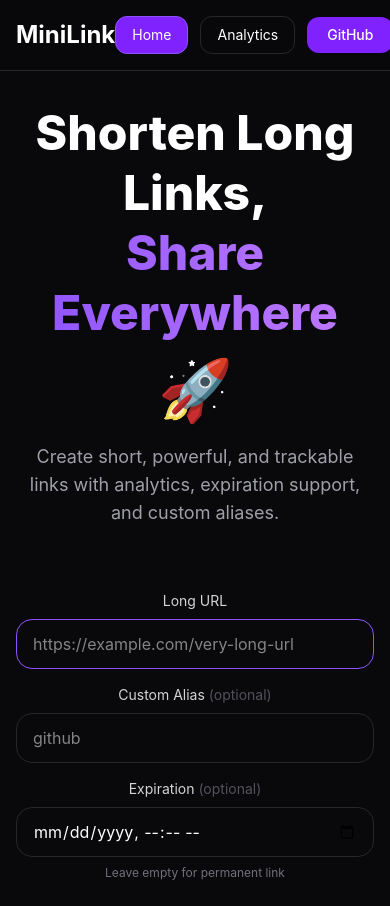
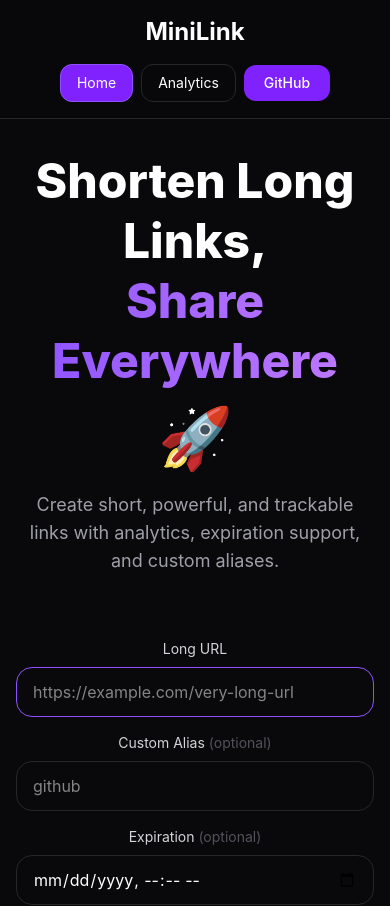
Before and after one commit to helloabdulmajid/minilink-web, a React (Vite) app: page / in a window 390 px wide. Shown: the top 906 px of the page. Built offline with nearby package versions, Linux system fonts and the light colour scheme.

Commit message:
fix: improve mobile responsive navbar layout

```diff
--- a/src/components/Navbar.jsx
+++ b/src/components/Navbar.jsx
@@ -4,13 +4,43 @@ function Navbar() {
   return (
     <nav className="border-b border-zinc-800 bg-zinc-950/80 backdrop-blur-md sticky top-0 z-50">
 
-      <div className="max-w-6xl mx-auto px-4 py-4 flex items-center justify-between">
+    <div
+  className="
+    max-w-6xl
+    mx-auto
+    px-4
+    py-4
+    flex
+    flex-col
+    md:flex-row
+    items-center
+    justify-between
+    gap-4
+  "
+>
 
-        <h1 className="text-2xl font-bold text-white">
+      <h1
+  className="
+    text-2xl
+    font-bold
+    text-white
+    text-center
+    md:text-left
+  "
+>
           MiniLink
         </h1>
 
-  <div className="flex items-center gap-3">
+  <div
+  className="
+    flex
+    items-center
+    gap-2
+    sm:gap-3
+    flex-wrap
+    justify-center
+  "
+>
 
   <Link
     to="/"
--- a/src/pages/AnalyticsPage.jsx
+++ b/src/pages/AnalyticsPage.jsx
@@ -1,6 +1,6 @@
 import { useState } from "react"
 import toast from "react-hot-toast"
-
+import Navbar from "../components/Navbar"
 import { getUrlAnalytics }
 from "../api/shortUrlApi"
 
@@ -55,7 +55,9 @@ function AnalyticsPage() {
 
   return (
 
+
     <div className="min-h-screen bg-zinc-950 text-white">
+          <Navbar />
 
       <div className="max-w-5xl mx-auto px-4 py-10">
 
```
